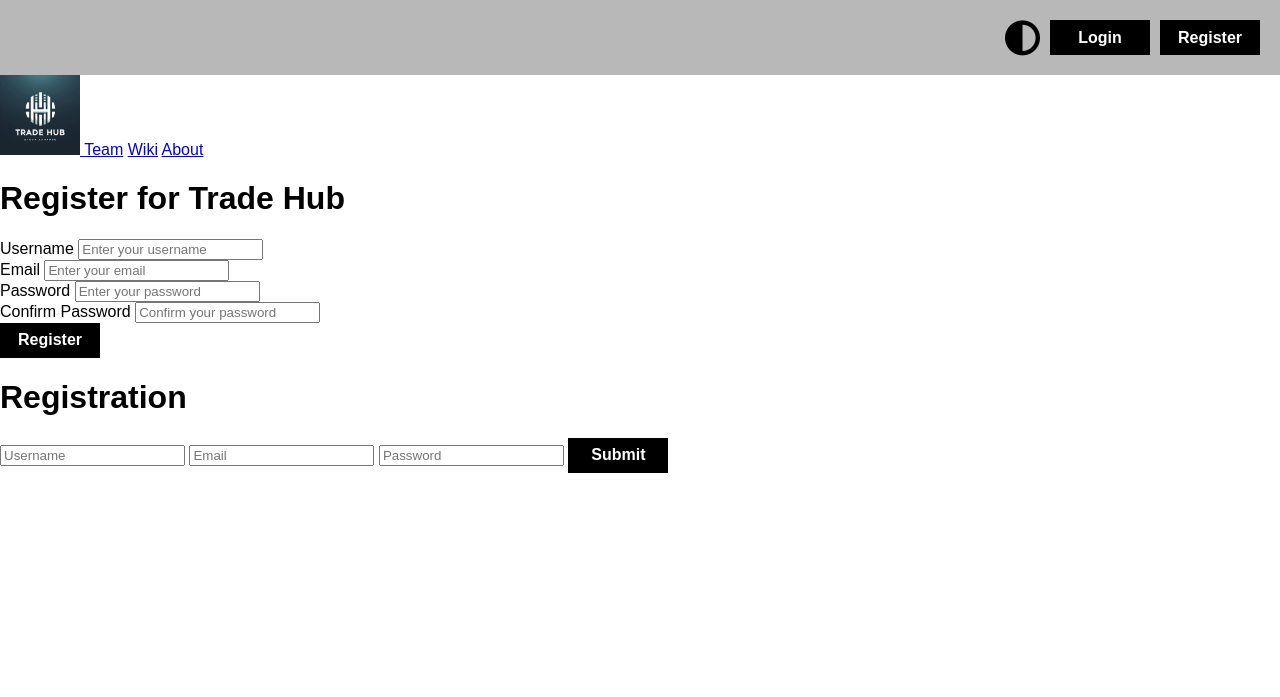
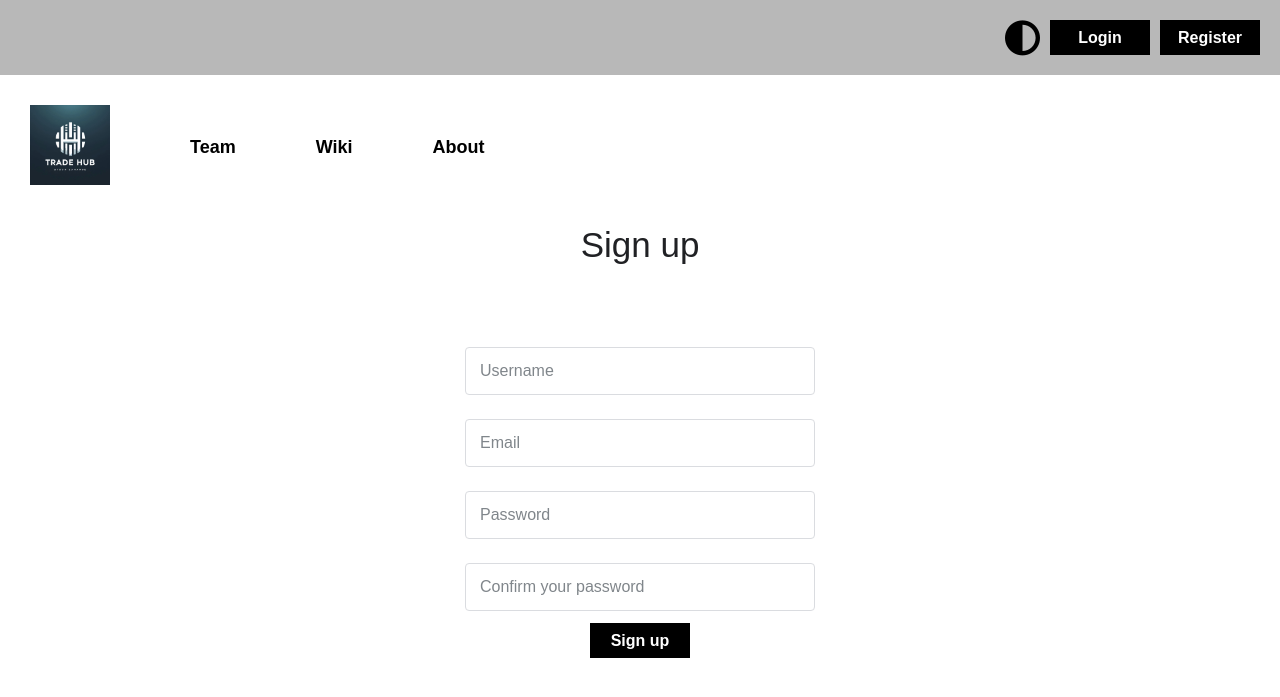
Before and after one commit to McLovin-81/trade-hub, a Flask app: page /auth/register in a window 1280 px wide. Shown: the top 697 px of the page. Run offline with Flask 3, Linux system fonts and the light colour scheme.

Commit message:
New Registration and login page

```diff
--- a/app/static/css/auth.css
+++ b/app/static/css/auth.css
@@ -1,39 +1,52 @@
-/* Authentication Form Styles */
-.auth-form
+
+
+/* Form Heading */
+h1
 {
-    max-width: 400px;
-    margin: 50px auto;
-    padding: 30px;
-    background-color: var(--primary-bg-color);
-    border-radius: 8px;
-    box-shadow: 0 2px 10px rgba(0, 0, 0, 0.1);
+  font-size: 35px;
+  margin-bottom: 30px;
+  color: #202124; /* Dark gray text */
+  font-weight: 400;
+  text-align: center; /* Ensures the text is centered */
+  margin-top: 0; /* Optional: remove any default margin from the top */
 }
 
-/* Input Fields for Authentication Forms */
+
+/* Form Container */
+.auth-form {
+  background-color: white;
+  padding: 40px;
+  width: 350px;
+  max-width: 100%;
+  text-align: center;
+  margin: 0 auto; /* Centers the form */
+}
+
+
+/* Input Fields */
 .auth-form input
 {
-    width: 100%;
-    padding: 10px;
-    margin: 10px 0;
-    border: 1px solid #ccc;
-    border-radius: 4px;
+  width: 100%;
+  padding: 14px;
+  margin: 12px 0;
+  border: 1px solid #dadce0;
+  border-radius: 4px;
+  font-size: 16px;
+  background-color: #fff;
+  transition: border-color 0.2s;
+  box-sizing: border-box; /* Ensure padding and border are included in the width */
 }
 
-/* Submit Button for Authentication Forms */
-.auth-form button
+
+/* Focused Input Field */
+.auth-form input:focus
 {
-    width: 100%;
-    padding: 12px;
-    background-color: var(--button-bg-color);
-    color: var(--button-text-color);
-    font-size: 16px;
-    border: none;
-    border-radius: 4px;
-    cursor: pointer;
-    transition: background-color 0.3s ease;
+  outline: none;
+  border-color: #1ae8b5; /* Google blue for focus */
 }
 
-.auth-form button:hover
+
+.auth-form input::placeholder
 {
-    background-color: var(--link-hover-color);
+  color: #80868b; /* Subtle gray placeholder text */
 }
--- a/app/static/css/index.css
+++ b/app/static/css/navBars.css
@@ -1,3 +1,29 @@
+/*
+  Top Navigation Bar Styles:
+  Styles the top navigation bar, which includes the login button and dark mode toggle.
+*/
+.top-nav
+{
+    display: flex; /* Uses Flexbox to align child elements horizontally */
+    justify-content: flex-end; /* Aligns the content to the right */
+    align-items: center; /* Vertically centers the items */
+    background-color: var(--secondary-bg-color); /* Background color for the top navigation */
+    padding: 20px; /* Adds padding around the content */
+    gap: 10px; /* Adds space between the elements */
+}
+
+
+/*
+  Logo Styles:
+  Sets the size of the logo while maintaining its aspect ratio.
+*/
+.logo
+{
+    width: 80px; /* Sets the width of the logo */
+    height: auto; /* Maintains the aspect ratio */
+}
+
+
 /* Main Navigation Bar Styles */
 .main-nav
 {
--- a/app/static/css/styles.css
+++ b/app/static/css/styles.css
@@ -73,32 +73,6 @@ body.dark-mode
 
 
 /*
-  Top Navigation Bar Styles:
-  Styles the top navigation bar, which includes the login button and dark mode toggle.
-*/
-.top-nav
-{
-    display: flex; /* Uses Flexbox to align child elements horizontally */
-    justify-content: flex-end; /* Aligns the content to the right */
-    align-items: center; /* Vertically centers the items */
-    background-color: var(--secondary-bg-color); /* Background color for the top navigation */
-    padding: 20px; /* Adds padding around the content */
-    gap: 10px; /* Adds space between the elements */
-}
-
-
-/*
-  Logo Styles:
-  Sets the size of the logo while maintaining its aspect ratio.
-*/
-.logo
-{
-    width: 80px; /* Sets the width of the logo */
-    height: auto; /* Maintains the aspect ratio */
-}
-
-
-/*
   Dark Mode Toggle Icon Styles:
   Styles the icon used to toggle dark mode.
 */
--- a/app/static/js/main.js
+++ b/app/static/js/main.js
@@ -8,10 +8,6 @@ var __awaiter = (this && this.__awaiter) || function (thisArg, _arguments, P, ge
         step((generator = generator.apply(thisArg, _arguments || [])).next());
     });
 };
-// Function to handle login button click
-function handleLoginClick() {
-    alert('Login button clicked! Implement your login logic here.');
-}
 // Utility function to toggle dark mode
 function toggleDarkMode() {
     document.body.classList.toggle('dark-mode');
@@ -71,9 +67,6 @@ function init() {
     // Attach event listener to dark mode toggle
     const darkModeToggle = document.querySelector('.dark-mode-toggle');
     darkModeToggle === null || darkModeToggle === void 0 ? void 0 : darkModeToggle.addEventListener('click', toggleDarkMode); // <?> checks whether darkModeToggle is not null or undefined before attempting to call the addEventListener method on it.
-    // Attach event listener to login button
-    const loginButton = document.querySelector('.btn');
-    loginButton === null || loginButton === void 0 ? void 0 : loginButton.addEventListener('click', handleLoginClick);
     // Attach event listener to the registration form
     const form = document.getElementById('registrationForm');
     form === null || form === void 0 ? void 0 : form.addEventListener('submit', handleRegistration); // Attach registration handler to the form submission
--- a/app/templates/auth/register.html
+++ b/app/templates/auth/register.html
@@ -4,9 +4,10 @@
 <head>
     <meta charset="UTF-8">
     <meta name="viewport" content="width=device-width, initial-scale=1.0">
-    <title>Trade Hub - Register</title>
+    <title>Sign up</title>
 
     <link rel="stylesheet" href="{{ url_for('static', filename='css/styles.css') }}">
+    <link rel="stylesheet" href="{{ url_for('static', filename='css/navBars.css') }}">
     <link rel="stylesheet" href="{{ url_for('static', filename='css/auth.css') }}">
 
     <!-- Font Awesome CDN -->
@@ -18,10 +19,10 @@
     <!-- Top Navigation -->
     <header class="top-nav">
         <i class="fa-solid fa-circle-half-stroke dark-mode-toggle" aria-label="Toggle Dark Mode" tabindex="0"></i>
-        <button class="btn">Login</button>
-        <a href="{{ url_for('auth.register') }}" aria-label="Trade Hub Home">
+        <a href="{{ url_for('auth.login') }}" aria-label="Trade Hub Home">
+            <button class="btn" tabindex="1">Login</button>
+        </a>
             <button class="btn">Register</button>
-        </a>
     </header>
 
     <!-- Main Navigation -->
@@ -35,41 +36,16 @@
     </nav>
 
     <!-- Registration Form Section -->
-    <h1>Register for Trade Hub</h1>
-    <form id="registrationForm" class="registration-form">
-        <div class="form-group">
-            <label for="username">Username</label>
-            <input type="text" id="username" name="username" placeholder="Enter your username" required>
-        </div>
-
-        <div class="form-group">
-            <label for="email">Email</label>
-            <input type="email" id="email" name="email" placeholder="Enter your email" required>
-        </div>
-
-        <div class="form-group">
-            <label for="password">Password</label>
-            <input type="password" id="password" name="password" placeholder="Enter your password" required>
-        </div>
-
-        <div class="form-group">
-            <label for="confirmPassword">Confirm Password</label>
+    <h1>Sign up</h1>
+    <form id="registrationForm" class="auth-form">
+        <div>
+            <input type="text" id="username" name="username" placeholder="Username" required>
+            <input type="email" id="email" name="email" placeholder="Email" required>
+            <input type="password" id="password" name="password" placeholder="Password" required>
             <input type="password" id="confirmPassword" name="confirmPassword" placeholder="Confirm your password" required>
         </div>
 
-        <button type="submit" class="btn submit-btn">Register</button>
-    </form>
-    <!-- Footer Section -->
-
-
-
-    <!-- OOOLD!! -->
-    <h1>Registration</h1>
-    <form id="registrationForm">
-        <input type="text" id="username" name="iName" placeholder="Username" required> <!-- TODO: Check here or in ts? -->
-        <input type="email" id="email" name="iEmail" placeholder="Email" required> <!-- TODO: Check here or in ts? -->
-        <input type="password" id="password" name="iPassword" placeholder="Password" required> <!-- TODO: Check here or in ts? -->
-        <button class="submit">Submit</button>
+        <button type="submit" class="btn submit-btn">Sign up</button>
     </form>
 
     <script src="{{ url_for('static', filename='js/main.js') }}"></script>
--- a/app/templates/index.html
+++ b/app/templates/index.html
@@ -7,7 +7,7 @@
     <title>Trade Hub</title>
 
     <link rel="stylesheet" href="{{ url_for('static', filename='css/styles.css') }}"> <!-- Global styles -->
-    <link rel="stylesheet" href="{{ url_for('static', filename='css/index.css') }}"> <!-- Index-specific styles -->
+    <link rel="stylesheet" href="{{ url_for('static', filename='css/navBars.css') }}"> <!-- Index-specific styles -->
 
     <!-- Font Awesome CDN -->
     <link rel="stylesheet"
@@ -18,7 +18,9 @@
     <!-- Top Navigation -->
     <header class="top-nav">
         <i class="fa-solid fa-circle-half-stroke dark-mode-toggle" aria-label="Toggle Dark Mode" tabindex="0"></i>
-        <button class="btn">Login</button>
+        <a href="{{ url_for('auth.login') }}" aria-label="Trade Hub Home">
+            <button class="btn" tabindex="1">Login</button>
+        </a>
         <a href="{{ url_for('auth.register') }}" aria-label="Trade Hub Home">
             <button class="btn">Register</button>
         </a>
```
Also changed, not shown: app/static/ts/main.ts (+1 -11 lines), app/templates/auth/login.html (+43 -2 lines), instance/trade_hub_database.sqlite.
